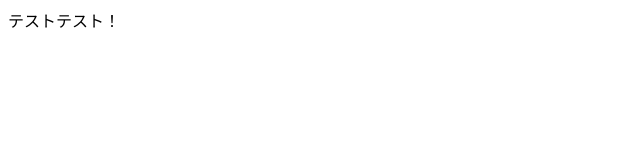
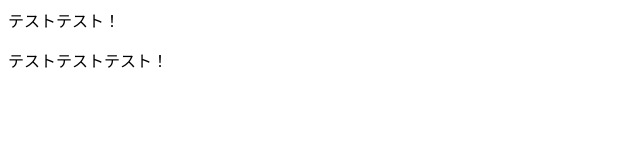
Before and after one commit to hinapin/git-test2, a plain HTML site: page index.html in a window 1280 px wide. Shown: the whole page, without its empty margins (0-640 px from the left). Drawn offline with Linux system fonts and the light colour scheme.

Commit message:
Update index.html

```diff
--- a/index.html
+++ b/index.html
@@ -1 +1,2 @@
 <p>テストテスト！</p>
+<p>テストテストテスト！</p>
```
